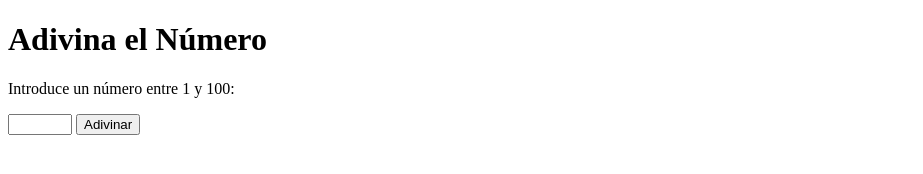
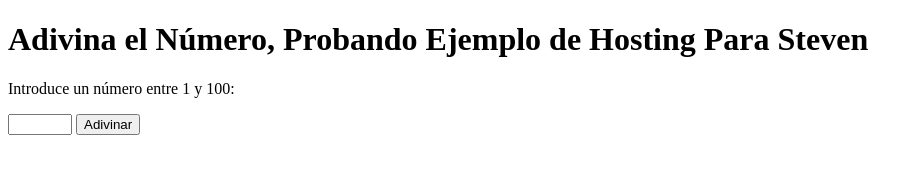
Before and after one commit to jg1930alexander/PruebaWeb, a plain HTML site: page index.html in a window 1280 px wide. Shown: the whole page, without its empty margins (0-923 px from the left). Drawn offline with Linux system fonts and the light colour scheme.

Commit message:
index.html

```diff
--- a/index.html
+++ b/index.html
@@ -4,7 +4,7 @@
     <title>Juego de Adivinanza</title>
 </head>
 <body>
-    <h1>Adivina el Número</h1>
+    <h1>Adivina el Número, Probando Ejemplo de Hosting Para Steven</h1>
     <p>Introduce un número entre 1 y 100:</p>
     <input type="number" id="guess" min="1" max="100">
     <button onclick="checkGuess()">Adivinar</button>
```
